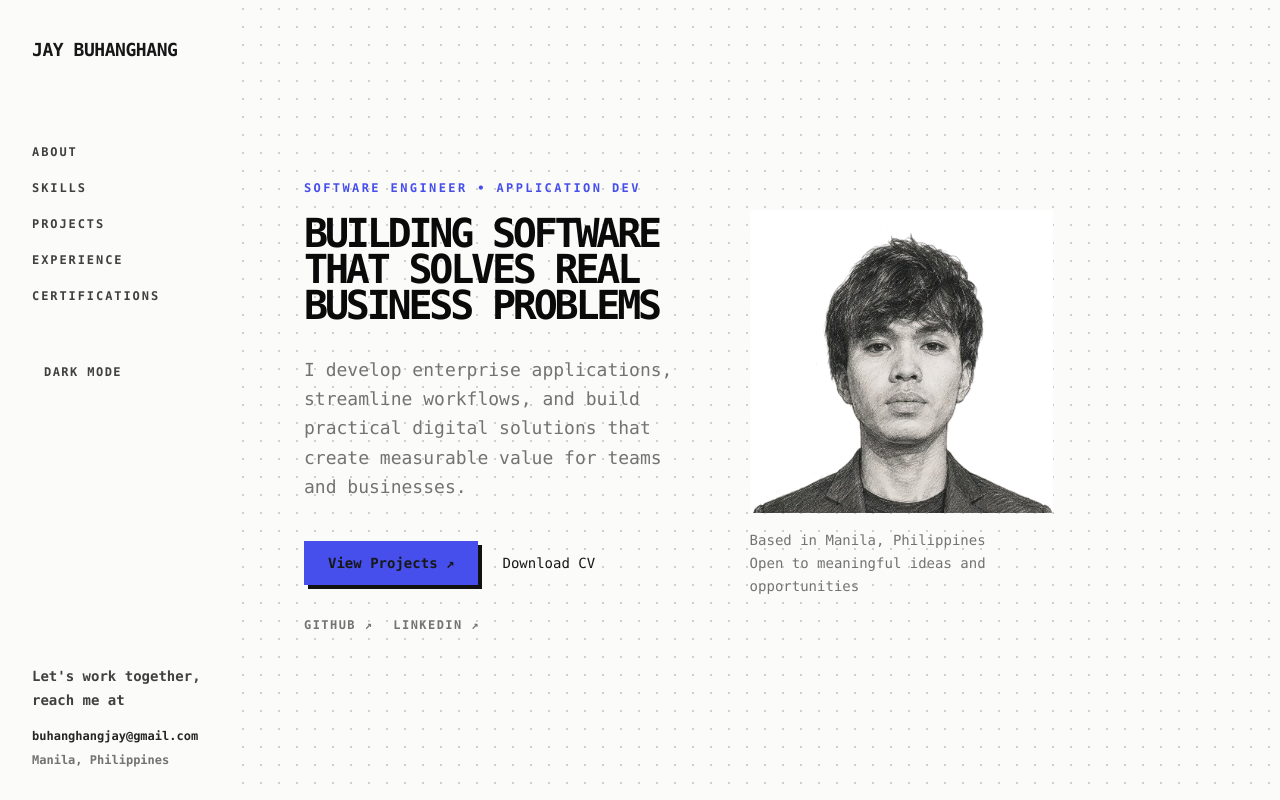
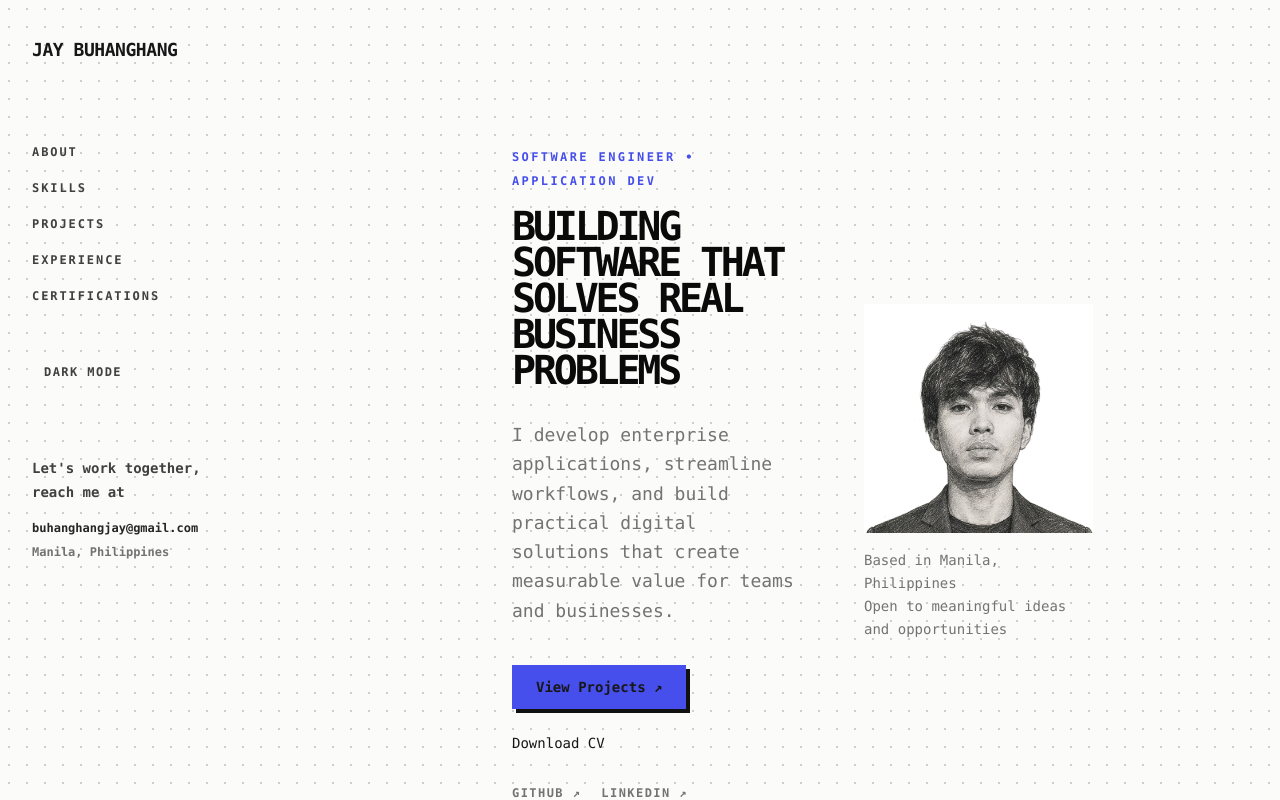
Before and after one commit to buhanghangjay-git/jaybuhanghang, a Next.js app: page / in a window 1280 px wide. Shown: the top 800 px of the page. Built offline with nearby package versions, Linux system fonts and the light colour scheme.

Commit message:
Updated the NavBar responsiveness

```diff
--- a/app/globals.css
+++ b/app/globals.css
@@ -205,7 +205,7 @@ body.mobile-menu-open {
     outline-offset: 4px;
 }
 
-@media (min-width: 1280px) {
+@media (min-width: 1024px) {
     .mobile-actions {
         display: none !important;
     }
@@ -329,7 +329,7 @@ html.dark .mobile-menu {
     }
 }
 
-@media (min-width: 1280px) {
+@media (min-width: 1024px) {
     .mobile-menu {
         display: none;
     }
--- a/app/page.tsx
+++ b/app/page.tsx
@@ -11,6 +11,8 @@ export default function Home() {
     return (
         <main className="site-shell">
             <Navbar />
+
+            <div className="lg:ml-52">
                 <Hero />
                 <About />
                 <Skills />
@@ -18,6 +20,7 @@ export default function Home() {
                 <Experience />
                 <Certifications />
                 <Footer />
+            </div>
         </main>
     );
 }
--- a/components/Navbar.tsx
+++ b/components/Navbar.tsx
@@ -53,7 +53,7 @@ export default function Navbar() {
     }
 
     return (
-            <nav className="fixed inset-x-0 top-0 z-50 w-full bg-[#fbfbfa] lg:bottom-0 lg:left-0 lg:right-auto lg:top-0 lg:w-60">
+            <nav className="fixed inset-x-0 top-0 z-50 w-full bg-transparent lg:bottom-0 lg:left-0 lg:right-auto lg:top-0 lg:w-60">
                 <div className="mx-auto flex w-full max-w-none items-center justify-between gap-5 px-5 py-5 sm:gap-6 sm:px-6 sm:py-5 lg:block lg:max-w-6xl lg:px-8 lg:py-9">
                 <a
                     href="#top"
@@ -117,7 +117,7 @@ export default function Navbar() {
                     </button>
 
                     <a
-                        className="absolute bottom-8 left-8 right-8 max-w-full text-xs normal-case tracking-normal text-neutral-500 hover:text-[#464feb]"
+                        className="mt-auto pt-12 left-8 right-8 max-w-full text-xs normal-case tracking-normal text-neutral-500 hover:text-[#464feb]"
                         href="mailto:buhanghangjay@gmail.com"
                     >
                         <span className="block max-w-[12rem] text-sm leading-6">
```
Lines whose indentation alone changed are shown as unchanged.
